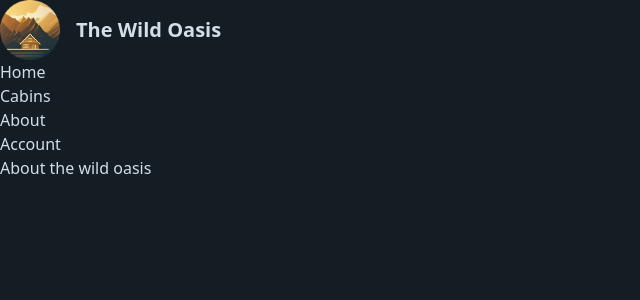
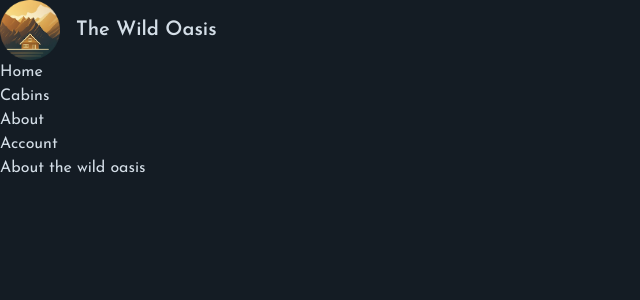
Before and after one commit to Abd-Alwahab/the-wild-oasis-b2c, a Next.js app: page /about in a window 1280 px wide. Shown: the top 300 px of the page, without its empty margins (0-640 px from the left). Built offline with nearby package versions, Linux system fonts and the light colour scheme.

Commit message:
Adding google fonts

```diff
--- a/app/layout.tsx
+++ b/app/layout.tsx
@@ -3,6 +3,12 @@
 import { Metadata } from "next";
 import Logo from "./_components/Logo";
 import "@/app/_styles/globals.css";
+import { Josefin_Sans } from "next/font/google";
+
+const josefin = Josefin_Sans({
+  subsets: ["latin"],
+  display: "swap",
+});
 
 export const metadata: Metadata = {
   title: {
@@ -10,13 +16,14 @@
     default: "Welcome | The Wild Oasis",
   },
   description: "The Wild Oasis is a place to relax and enjoy nature.",
-
 };
 
 export default function RootLayout({ children }: { children: ReactNode }) {
   return (
     <html lang="en">
-      <body className="bg-primary-950 text-primary-100 min-h-screen">
+      <body
+        className={`bg-primary-950 text-primary-100 min-h-screen ${josefin.className}`}
+      >
         <header>
           <Logo />
           <Navigation />
```
